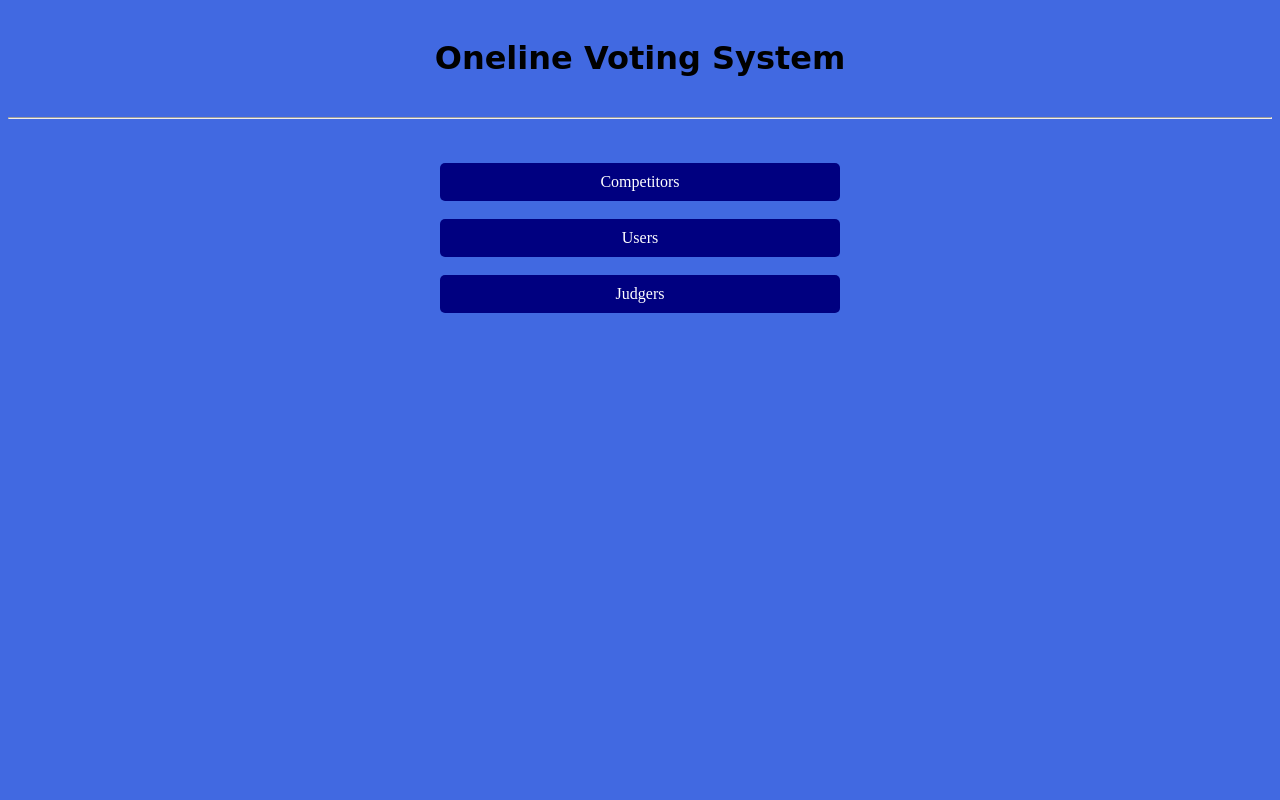
After one commit to AnupamaBalasooriya98/VotingSystem, a PHP site: page /html/admin_dashboard.html in a window 1280 px wide. The commit adds this page. Run offline with PHP 8.4, Linux system fonts and the light colour scheme.

Commit message:
Reorganize the project object model

```diff
--- /dev/null
+++ b/html/admin_dashboard.html
@@ -0,0 +1,54 @@
+<html>
+  <head>
+    <title>Online Voting System - Admin Dashboard</title>
+    <link rel="stylesheet" href="../css/stylesheet.css" />
+  </head>
+  <body>
+    <style>
+      #competitorBtn {
+        background-color: navy;
+        color: white;
+        padding: 10px;
+        text-align: center;
+        text-decoration: none;
+        display: inline-block;
+        width: 30%;
+        border-radius: 5px;
+      }
+      #userBtn {
+        background-color: navy;
+        color: white;
+        padding: 10px;
+        text-align: center;
+        text-decoration: none;
+        display: inline-block;
+        width: 30%;
+        border-radius: 5px;
+      }
+      #judgerBtn {
+        background-color: navy;
+        color: white;
+        padding: 10px;
+        text-align: center;
+        text-decoration: none;
+        display: inline-block;
+        width: 30%;
+        border-radius: 5px;
+      }
+    </style>
+    <div id="headerSection">
+      <h1>Oneline Voting System</h1>
+    </div>
+    <hr />
+    <div id="bodySection">
+      <br /><br />
+      <a href="../php/competitors/view_competitors.php" id="competitorBtn"
+        >Competitors</a
+      >
+      <br /><br />
+      <a href="#" id="userBtn">Users</a>
+      <br /><br />
+      <a href="#" id="judgerBtn">Judgers</a>
+    </div>
+  </body>
+</html>
--- a/routes/competitor_register.html
+++ b/html/competitor_register.html
@@ -29,7 +29,7 @@
       <h2>Register Competitor</h2>
       <br /><br />
       <form
-        action="../api/competitor_register.php"
+        action="../php/competitor_register.php"
         method="POST"
         enctype="multipart/form-data"
       >
@@ -92,7 +92,7 @@
         <button id="btnRegister">Register</button>
         <br /><br />
         Already registered?
-        <a href="../index.html">Login Here</a>
+        <a href="../html/index.html">Login Here</a>
       </form>
     </div>
   </body>
--- a/index.html
+++ b/html/index.html
@@ -1,7 +1,7 @@
 <html>
   <head>
     <title>Online Voting System</title>
-    <link rel="stylesheet" href="css/stylesheet.css" />
+    <link rel="stylesheet" href="../css/stylesheet.css" />
   </head>
   <body>
     <div id="headerSection">
@@ -31,7 +31,7 @@
           type="submit"
           id="btnLogin"
           name="btnLogin"
-          href="routes/competitor_profile.html"
+          href="../html/competitor_profile.html"
         >
           Login
         </button>
@@ -39,7 +39,6 @@
         New user? Register Here
         <br />
         <a href="#">Voter</a><br />
-        <a href="routes/competitor_register.html">Competitor</a>
       </form>
     </div>
     <script>
--- a/api/competitor_register.php
+++ b/php/competitor_register.php
@@ -22,7 +22,7 @@
             echo "
                 <script>
                     alert('Registration successfull!!');
-                    window.location = '../routes/competitor_register.html'
+                    window.location = '../php/competitor_register.html'
                 </script>
             ";
         }
@@ -30,7 +30,7 @@
             echo "
                 <script>
                     alert('Error occured!!');
-                    window.location = '../routes/competitor_register.html'
+                    window.location = '../php/competitor_register.html'
                 </script>
             ";
         }
@@ -39,7 +39,7 @@
         echo "
             <script>
                 alert('Password and Confirm password not matching');
-                window.location = '../routes/competitor_register.html'
+                window.location = '../php/competitor_register.html'
             </script>
         ";
     }
--- a/api/login.php
+++ b/php/login.php
@@ -19,7 +19,7 @@
         echo "
             <script>
                 alert('Login Successfull!');
-                window.location = '../routes/competitor_profile.php'
+                window.location = '../php/competitor_profile.php'
             </script>
         ";
     }
```
Also changed, not shown: php/view_competitors.php (added, +22 -0 lines), php/competitor_profile.php (renamed from routes/competitor_profile.php), php/connect.php (renamed from api/connect.php).
